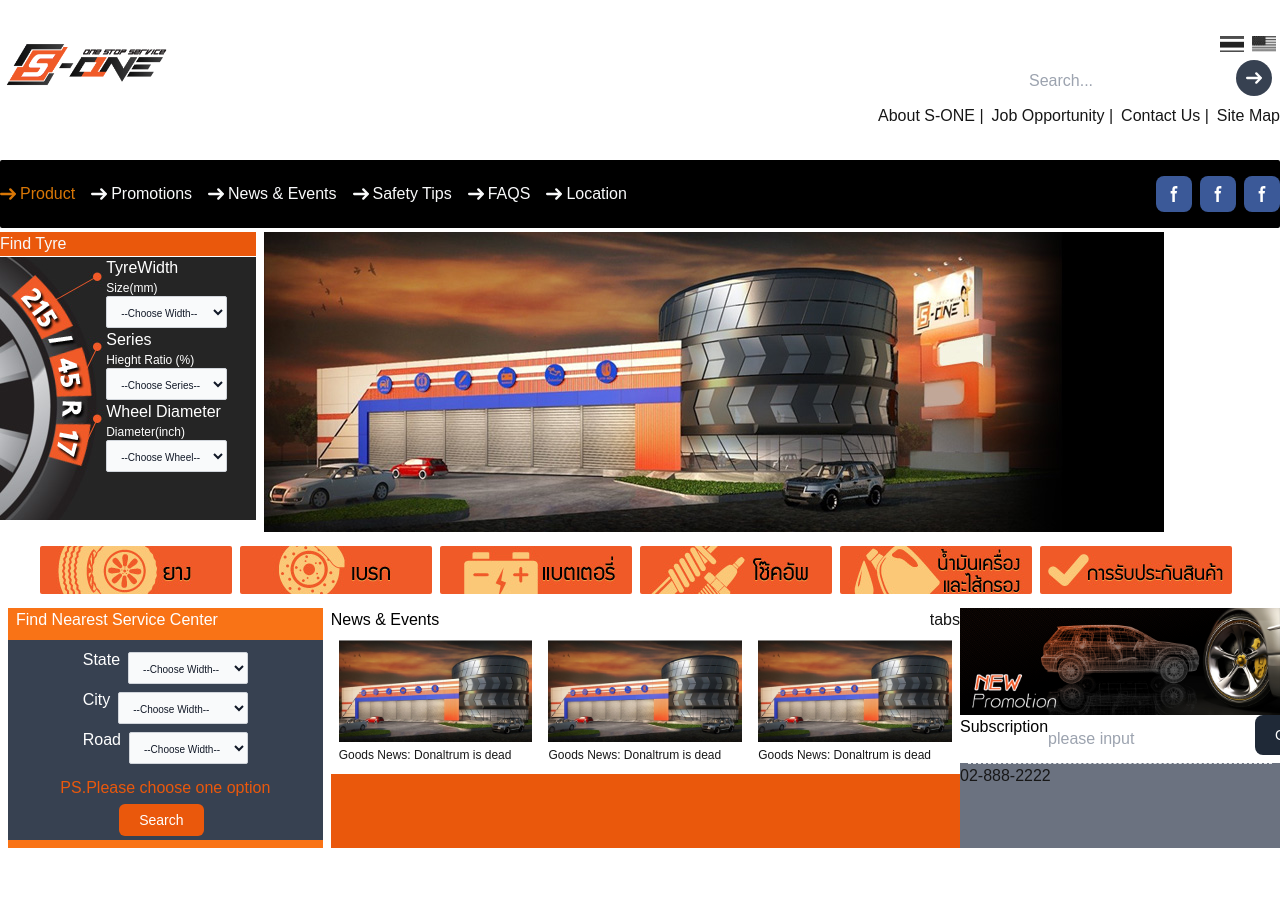
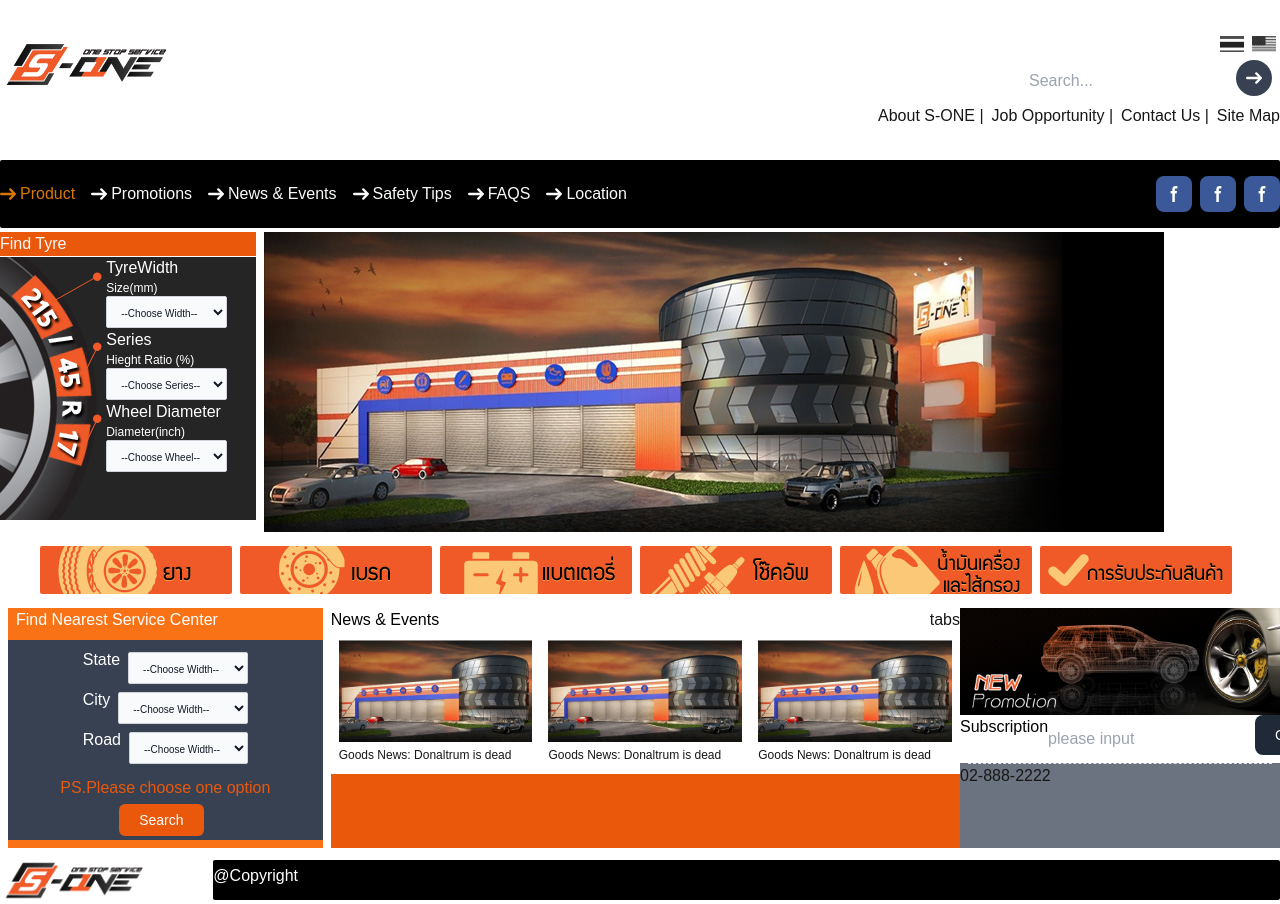
Before and after one commit to Jadedvi104/vanilajs-to-next, a Next.js app: page / in a window 1280 px wide. Shown: the top 904 px of the page. Before the commit the page ends 848 px from the top, so only its background shows below. Built offline with nearby package versions, Linux system fonts and the light colour scheme.

Commit message:
change top left logo to image tag

```diff
--- a/src/app/page.tsx
+++ b/src/app/page.tsx
@@ -3,6 +3,7 @@ import Logos from "../components/Logos";
 import BannerAndSearch from "../components/BannerAndSearch";
 import Categories from "../components/Categories";
 import Navbar from "@/components/Navbar";
+import Footer from "@/components/Footer";
 import BottomSection from "../components/BottomSection";
 
 export default function Home() {
@@ -17,6 +18,7 @@ export default function Home() {
         <BannerAndSearch />
         <Categories />
         <BottomSection />
+        <Footer/>
       </div>
     </>
   );
--- /dev/null
+++ b/src/components/Footer.jsx
@@ -0,0 +1,27 @@
+import { Tab, TabGroup, TabList } from "@headlessui/react";
+import { navigation } from "@/data/NavbarSelection";
+
+export default function Footer() {
+  return (
+    <section>
+      <div className="flex flex-row mt-2">
+        <div className="justify-center h-12 w-1/6">
+          <img src="/images/SOne_index_logo.png" alt="" className="h-12"/>
+        </div>
+        <div
+          className="
+          flex
+          items-start
+          bg-black rounded-sm
+          py-1
+          my-1
+          max-w-screen
+          w-5/6
+        "
+        >
+          <h1 className="text-white">@Copyright</h1>
+        </div>
+      </div>
+    </section>
+  );
+}
```
